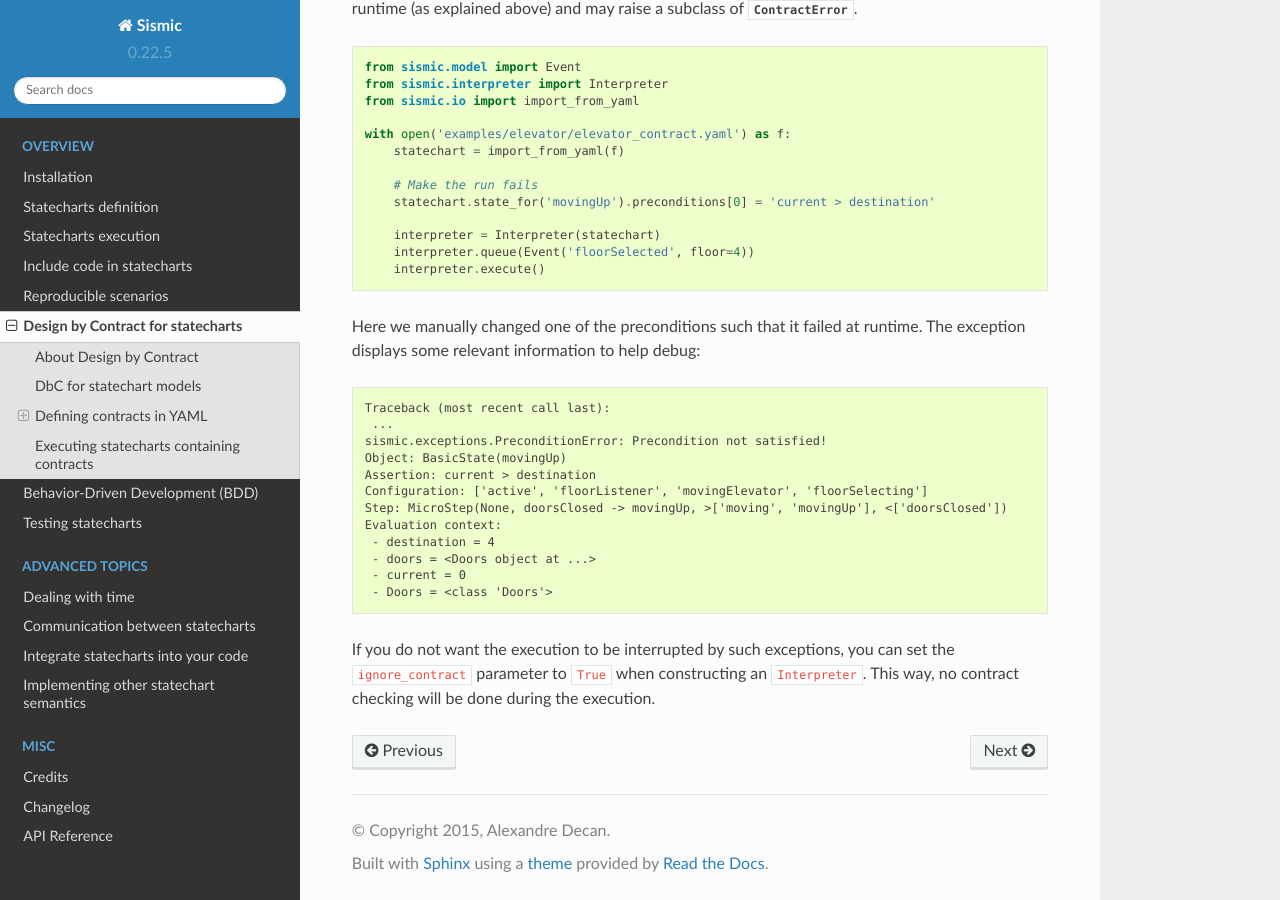
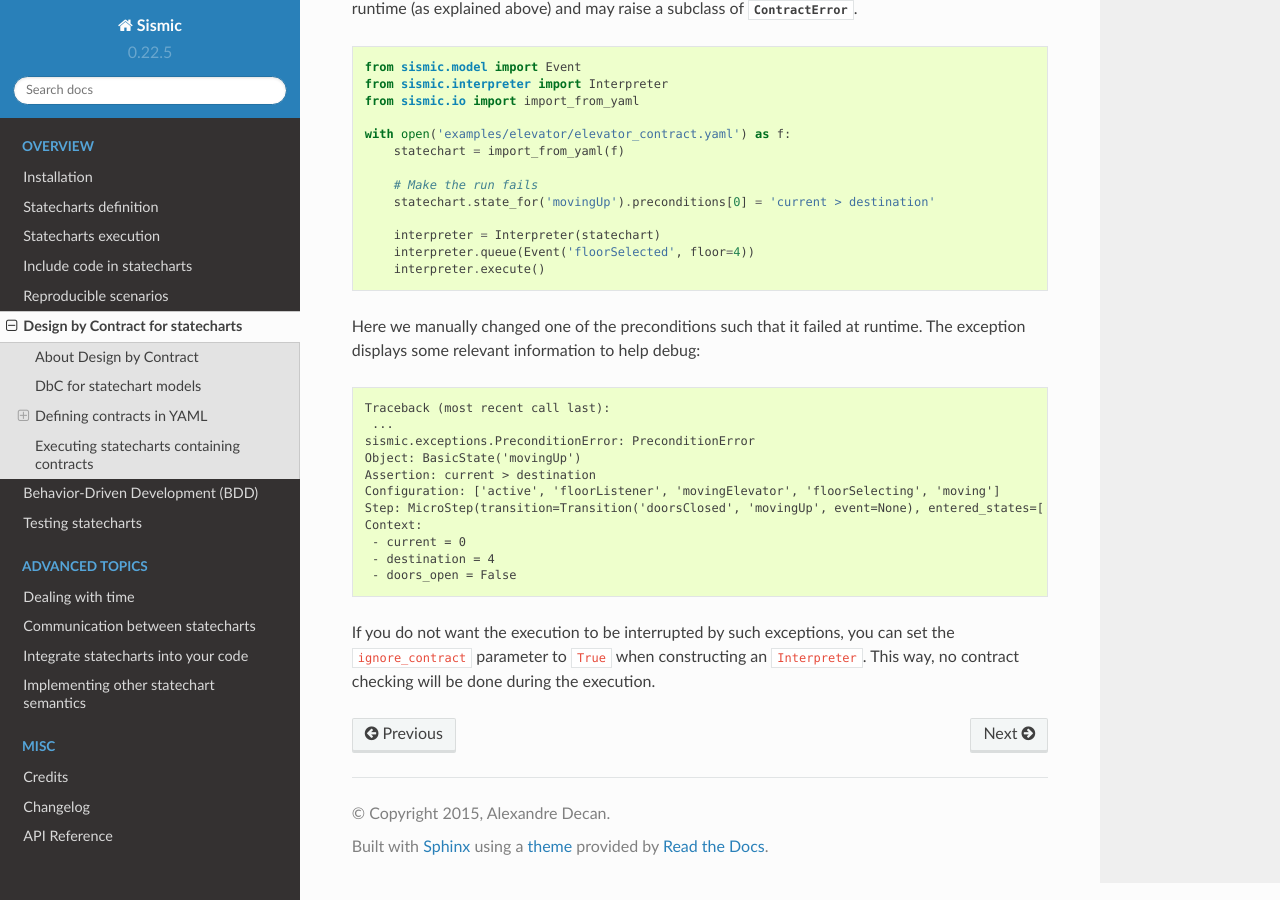
Before and after one commit to AlexandreDecan/sismic, a Sphinx documentation site: the page built from docs/contract.rst, in a window 1280 px wide and 900 px high, scrolled down 4794 px. Built offline with Sphinx 7.4.7 and the Read the Docs theme 2.0.0, drawn with Linux system fonts in a browser that asks for light colours.

Commit message:
Sort variable names in exception's __str__

```diff
--- a/CHANGELOG.rst
+++ b/CHANGELOG.rst
@@ -1,7 +1,7 @@
 Changelog
 =========
 
-0.22.5 (2016-08-03)
+0.22.6 (2016-08-03)
 -------------------
 
 - (Changed) ``Event``, ``MacroStep``, ``MicroStep``, ``StateMixin``, ``Transition``, ``Statechart`` and
@@ -9,6 +9,7 @@ Changelog
 - (Changed) The context returned by a ``PythonEvaluator`` (and thus by the default ``Interpreter``) exhibits
   nested variables (the ones that are not defined in the preamble of a statechart). Those variables are prefixed by
   the name of the state in which they are declared, to avoid name clashing.
+- (Changed) Context variables are sorted in exceptions'``.__str__`` methods.
 
 
 0.22.4 (2016-07-08)
--- a/docs/contract.rst
+++ b/docs/contract.rst
@@ -175,16 +175,17 @@ The exception displays some relevant information to help debug:
 
     Traceback (most recent call last):
      ...
-    sismic.exceptions.PreconditionError: Precondition not satisfied!
-    Object: BasicState(movingUp)
+    sismic.exceptions.PreconditionError: PreconditionError
+    Object: BasicState('movingUp')
     Assertion: current > destination
-    Configuration: ['active', 'floorListener', 'movingElevator', 'floorSelecting']
-    Step: MicroStep(None, doorsClosed -> movingUp, >['moving', 'movingUp'], <['doorsClosed'])
-    Evaluation context:
+    Configuration: ['active', 'floorListener', 'movingElevator', 'floorSelecting', 'moving']
+    Step: MicroStep(transition=Transition('doorsClosed', 'movingUp', event=None), entered_states=['moving', 'movingUp'], exited_states=['doorsClosed'])
+    Context:
+     - current = 0
      - destination = 4
-     - doors = <Doors object at ...>
-     - current = 0
-     - Doors = <class 'Doors'>
+     - doors_open = False
+
+
 
 
 If you do not want the execution to be interrupted by such exceptions, you can set the ``ignore_contract``
```
Also changed, not shown: 1 other file.
